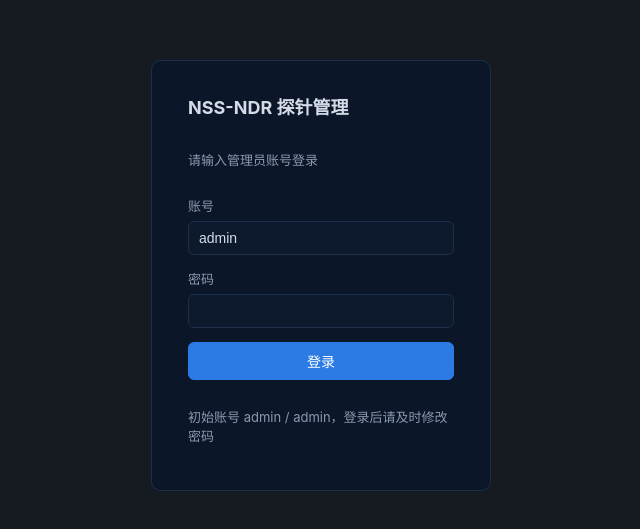
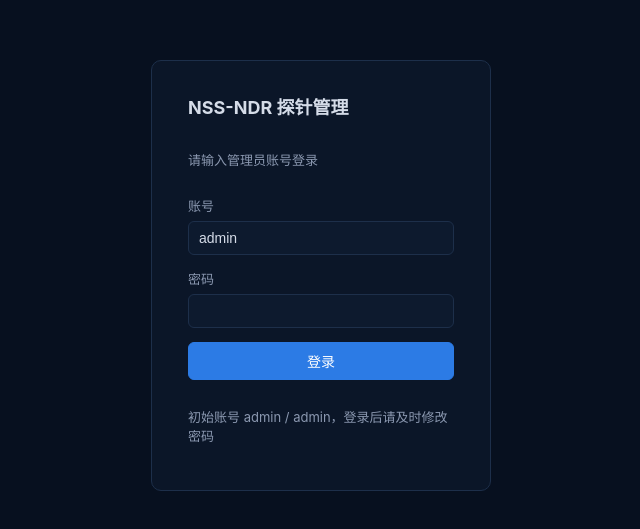
Before and after one commit to Cxiyuan/nss-ndr, a React (Vite) app in the folder web/: page / in a window 1280 px wide. Shown: the part 125-654 px from the top of the page, without its empty margins (319-959 px from the left). Built offline with nearby package versions, Linux system fonts and the light colour scheme.

Commit message:
fix: 登录页背景统一为 Kibana 暗色

```diff
--- a/web/src/style.css
+++ b/web/src/style.css
@@ -140,7 +140,7 @@ h2 {
   display: flex;
   align-items: center;
   justify-content: center;
-  background: #161b22;
+  background: #07101f;
 }
 .login-card {
   background: #0b1628;
```
